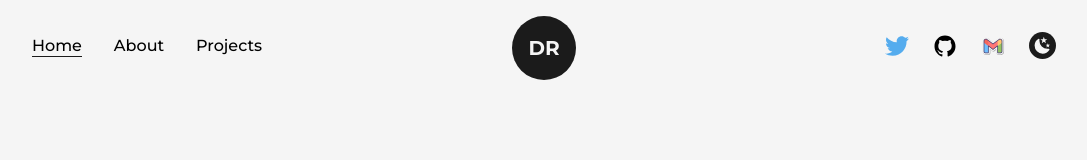
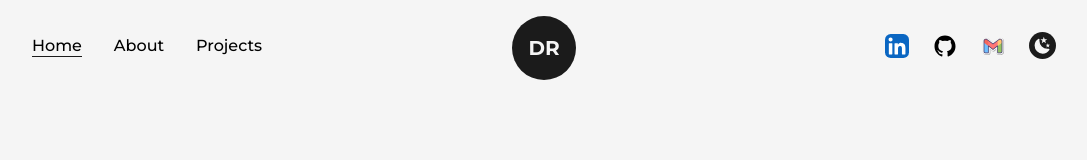
Before and after one commit to dimitry-roshchin/DimitryPortfolio, a Next.js app: page / in a window 1280 px wide. Shown: the top 160 px of the page, without its empty margins (96-1183 px from the left). Built offline with nearby package versions, Linux system fonts and the light colour scheme.

Commit message:
changed icon

```diff
--- a/src/components/NavBar.js
+++ b/src/components/NavBar.js
@@ -76,7 +76,7 @@ const handleClick = () => {
             <motion.a href="https://twitter.com/DimDevelops" target={"_blank"}
               whileHover={{y: -2}}
               whileTap={{scale:0.9}}
-              className='w-6 mx-3'><TwitterIcon/></motion.a>
+              className='w-6 mx-3'><LinkedInIcon/></motion.a>
 
             <motion.a href="https://github.com/dimitry-roshchin" target={"_blank"}
             whileHover={{y: -2}}
```
